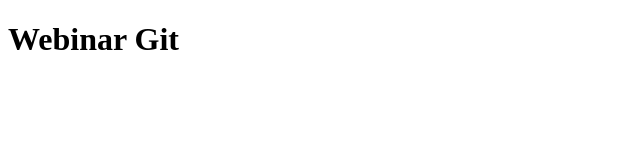
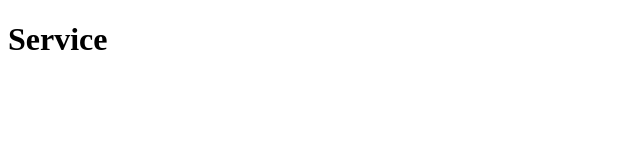
Before and after one commit to Thyne08/WebinarGit, a plain HTML site: page service.html in a window 1280 px wide. Shown: the whole page, without its empty margins (0-640 px from the left). Drawn offline with Linux system fonts and the light colour scheme.

Commit message:
Ajout du fichier service

```diff
--- a/index.html
+++ b/service.html
@@ -4,11 +4,9 @@
     <meta charset="UTF-8">
     <meta http-equiv="X-UA-Compatible" content="IE=edge">
     <meta name="viewport" content="width=device-width, initial-scale=1.0">
-    <title>WebinarGit</title>
+    <title>Service</title>
 </head>
 <body>
-    <header>
-        <h1>Webinar Git</h1>
-    </header>
+    <h1>Service</h1>
 </body>
 </html>
```
Also changed, not shown: 1 other file.
